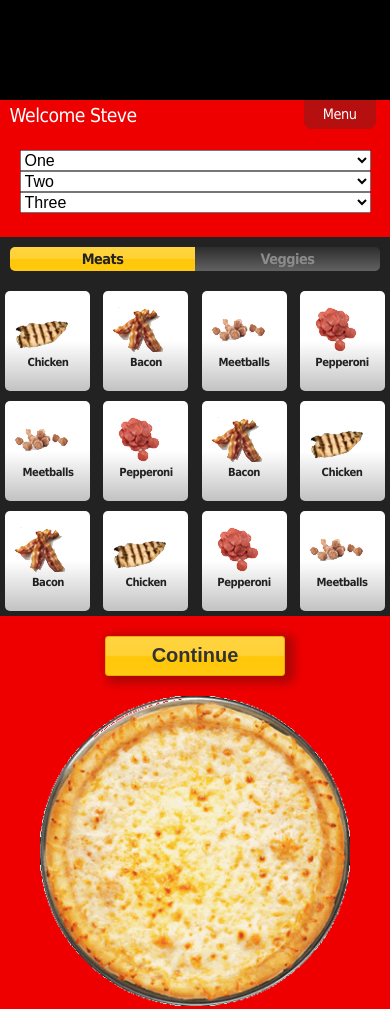
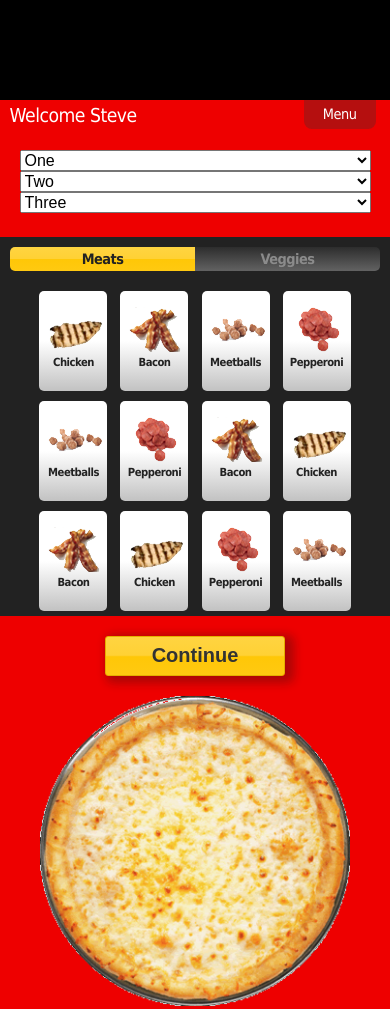
Before and after one commit to dmackerman/emn8-proto, a website: page index.html in a window 390 px wide. Shown: the top 1009 px of the page. Drawn offline with nearby package versions, Linux system fonts and the light colour scheme; files that its build step writes are made by us from their sources.

Commit message:
Fixed number of columns for phone

```diff
--- a/resources/sass/partials/builder/_builder.scss
+++ b/resources/sass/partials/builder/_builder.scss
@@ -64,7 +64,7 @@ $topping-selectors-height : 24px;
   @media #{$query-phones} {
     float        : none;
     margin-right : 0;
-    text-align: center;
+    text-align   : center;
   }
 
   .topping-selectors {
@@ -141,10 +141,11 @@ $topping-selectors-height : 24px;
   @include chooser-button-gradient;
 
   @media #{$query-phones} {
-    float   : none;
-    display : inline-block;
-    min-width: 85px;
-    margin: 5px;
+    float     : none;
+    display   : inline-block;
+    min-width : 68px;
+    width     : 68px;
+    margin    : 5px;
   }
 
   &:after {
```
Also changed, not shown: resources/css/main.css.
